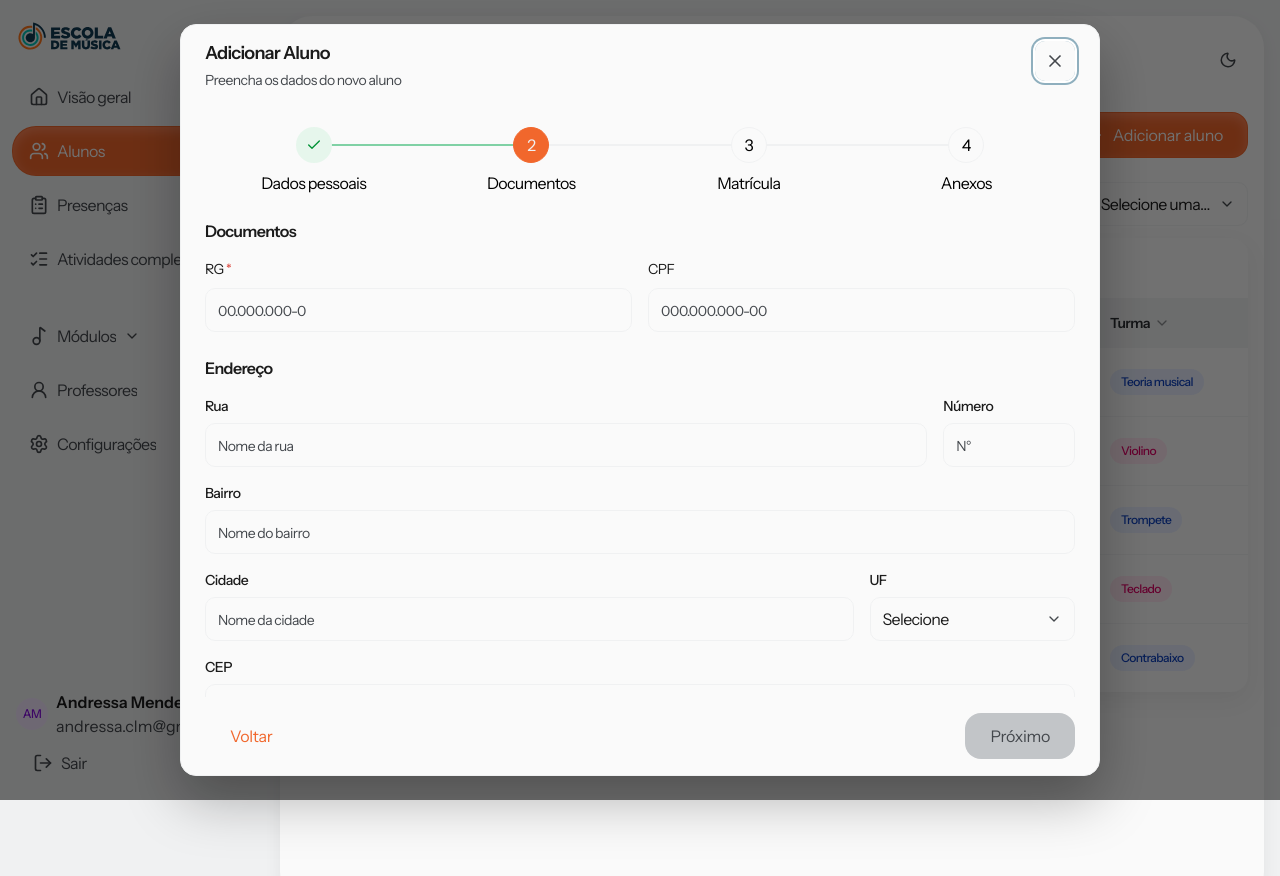
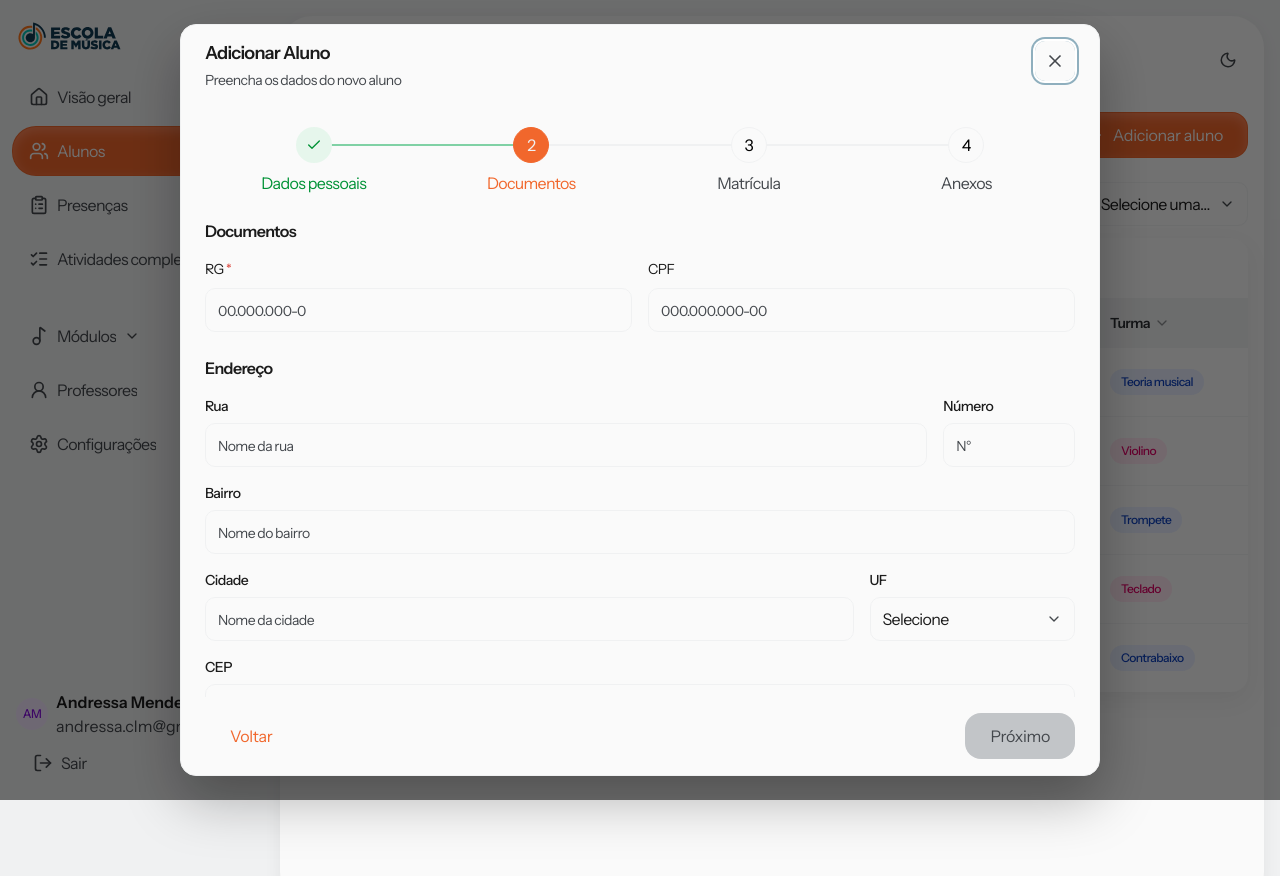
Before and after one commit to AndressaMendess/clm-gestao-2.0, a Next.js app: page /students/new/manual/documents in a window 1280 px wide. Shown: the top 876 px of the page. Built offline with nearby package versions, Linux system fonts and the light colour scheme.

Commit message:
fix: refine stepper and list-collapsible typography tokens

```diff
--- a/src/components/ui/list-collapsible/list-collapsible.styles.ts
+++ b/src/components/ui/list-collapsible/list-collapsible.styles.ts
@@ -7,10 +7,10 @@ export const listCollapsibleHeaderStyles =
 export const listCollapsibleTitleGroupStyles = "inline-flex min-w-0 items-start gap-3";
 
 export const listCollapsibleTitleStyles =
-  "text-[var(--content-primary)] [font-size:var(--typography-body-medium-semibold-font-size)] [line-height:var(--typography-body-medium-semibold-line-height)] [font-weight:var(--typography-body-medium-semibold-font-weight)] [letter-spacing:var(--typography-body-medium-semibold-letter-spacing)]";
+  "text-[var(--content-primary)] [font-size:var(--typography-body-large-semibold-font-size)] [line-height:var(--typography-body-large-semibold-line-height)] [font-weight:var(--typography-body-large-semibold-font-weight)] [letter-spacing:var(--typography-body-large-semibold-letter-spacing)]";
 
 export const listCollapsibleSubtitleStyles =
-  "text-[var(--content-tertiary)] [font-size:var(--typography-body-small-regular-font-size)] [line-height:var(--typography-body-small-regular-line-height)] [font-weight:var(--typography-body-small-regular-font-weight)] [letter-spacing:var(--typography-body-small-regular-letter-spacing)]";
+  "text-[var(--content-tertiary)] [font-size:var(--typography-body-medium-regular-font-size)] [line-height:var(--typography-body-medium-regular-line-height)] [font-weight:var(--typography-body-medium-regular-font-weight)] [letter-spacing:var(--typography-body-medium-regular-letter-spacing)]";
 
 export const listCollapsibleContentStyles =
   "border-t border-[var(--border-primary)] px-5 pb-5 pt-4";
@@ -26,7 +26,7 @@ export const listCollapsibleItemTextStyles =
 export const listCollapsibleItemTextGroupStyles = "grid min-w-0 gap-1";
 
 export const listCollapsibleItemSecondaryTextStyles =
-  "min-w-0 truncate text-[var(--content-secondary)] [font-size:var(--typography-body-small-regular-font-size)] [line-height:var(--typography-body-small-regular-line-height)] [font-weight:var(--typography-body-small-regular-font-weight)] [letter-spacing:var(--typography-body-small-regular-letter-spacing)]";
+  "min-w-0 truncate text-[var(--content-secondary)] [font-size:var(--typography-body-medium-regular-font-size)] [line-height:var(--typography-body-medium-regular-line-height)] [font-weight:var(--typography-body-medium-regular-font-weight)] [letter-spacing:var(--typography-body-medium-regular-letter-spacing)]";
 
 export const listCollapsibleEmptyStyles =
   "text-[var(--content-secondary)] [font-size:var(--typography-body-medium-regular-font-size)] [line-height:var(--typography-body-medium-regular-line-height)] [font-weight:var(--typography-body-medium-regular-font-weight)] [letter-spacing:var(--typography-body-medium-regular-letter-spacing)]";
--- a/src/components/ui/stepper/stepper.styles.ts
+++ b/src/components/ui/stepper/stepper.styles.ts
@@ -21,10 +21,16 @@ const indicatorStatusStyles: Record<StepperStatus, string> = {
     "border-[var(--border-primary)] bg-[var(--background-primary)] text-[var(--content-tertiary)]",
 };
 
+const indicatorTypographyStatusStyles: Record<StepperStatus, string> = {
+  complete: "",
+  current: "[font-weight:var(--typography-body-small-medium-font-weight)]",
+  upcoming: "",
+};
+
 const labelStatusStyles: Record<StepperStatus, string> = {
-  complete: "text-[var(--content-secondary)]",
-  current: "text-[var(--content-brand)]",
-  upcoming: "text-[var(--content-tertiary)]",
+  complete: "!text-[var(--feedback-success-content)]",
+  current: "!text-[var(--brand-primary-main)]",
+  upcoming: "!text-[var(--content-tertiary)]",
 };
 
 const connectorStatusStyles: Record<Exclude<StepperStatus, "current">, string> = {
@@ -37,15 +43,21 @@ export const stepperCheckIconStyles = "h-4 w-4 text-[var(--feedback-success-cont
 export const stepperLabelBaseStyles =
   "mt-1 max-w-[140px] text-center font-[var(--font-family-sans)] text-[var(--typography-body-small-regular-font-size)] [line-height:var(--typography-body-small-regular-line-height)] [font-weight:var(--typography-body-small-regular-font-weight)] [letter-spacing:var(--typography-body-small-regular-letter-spacing)]";
 
+const labelTypographyStatusStyles: Record<StepperStatus, string> = {
+  complete: "",
+  current: "[font-weight:var(--typography-body-small-medium-font-weight)]",
+  upcoming: "",
+};
+
 export const stepperConnectorBaseStyles =
   "pointer-events-none absolute left-1/2 right-[-50%] top-1/2 h-[2px] -translate-y-1/2 rounded-full";
 
 export function getStepperIndicatorStyles(status: StepperStatus): string {
-  return `${indicatorBaseStyles} ${indicatorStatusStyles[status]}`;
+  return `${indicatorBaseStyles} ${indicatorStatusStyles[status]} ${indicatorTypographyStatusStyles[status]}`;
 }
 
 export function getStepperLabelStyles(status: StepperStatus): string {
-  return `${stepperLabelBaseStyles} ${labelStatusStyles[status]}`;
+  return `${stepperLabelBaseStyles} ${labelStatusStyles[status]} ${labelTypographyStatusStyles[status]}`;
 }
 
 export function getStepperConnectorStyles(status: Exclude<StepperStatus, "current">): string {
```
